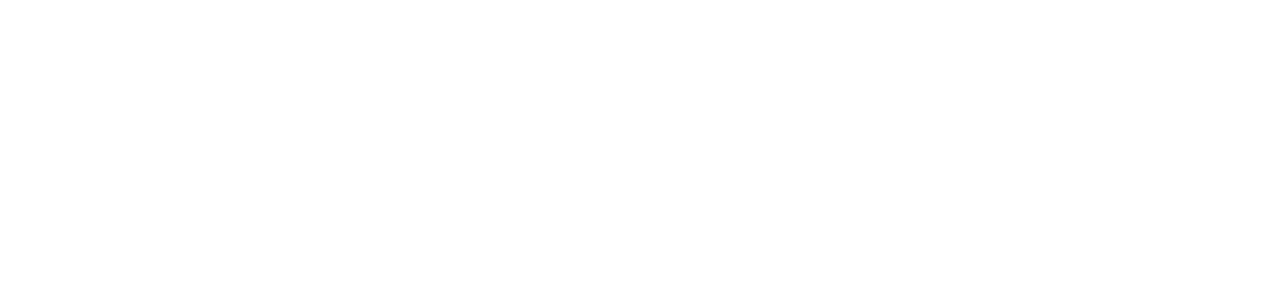
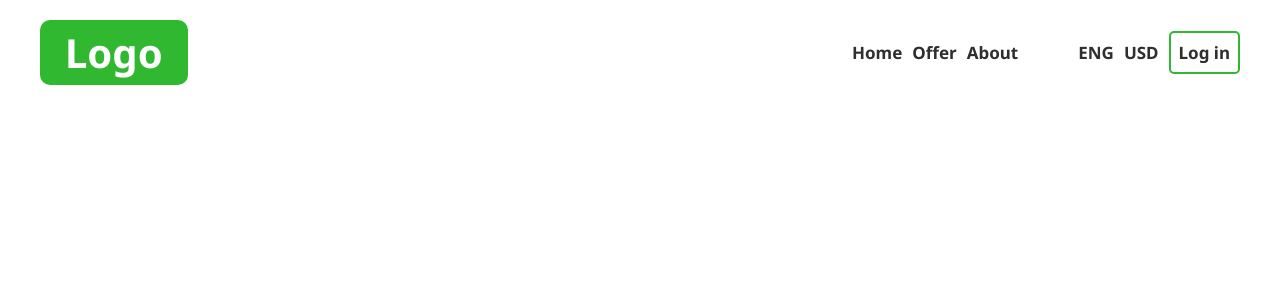
Before and after one commit to Jorjinhoo/car-rental, a React (Create React App) app: page / in a window 1280 px wide. Shown: the top 300 px of the page. Built offline with nearby package versions, Linux system fonts and the light colour scheme.

Commit message:
Header + desctop nav

```diff
--- a/src/App.tsx
+++ b/src/App.tsx
@@ -1,6 +1,7 @@
-import {BrowserRouter, Router} from "react-router-dom";
+import {BrowserRouter, Route, Router, Routes} from "react-router-dom";
 
-import Header from './header/Header';
+import Header from "./components/header/Header";
+import Home from "./components/pages/home/Home";
 
 
 
@@ -8,7 +9,13 @@
 const App = () => {
   return (
    <BrowserRouter>
+
      <Header />
+
+     <Routes>
+      <Route path="/" element={<Home />} />
+     </Routes>
+
    </BrowserRouter>
   );
 }
--- /dev/null
+++ b/src/components/header/DesctopNav.tsx
@@ -0,0 +1,24 @@
+import React, {FC} from "react";
+import { Link } from "react-router-dom";
+
+import styles from "../../styles/desctopNav.module.scss"
+
+
+const DesctopNav: FC = () => {
+  return(
+    <div className={styles.container}>
+      <div className={styles.items}>
+        <Link to="/" className={styles.item}>Home</Link>
+        <Link to="/Offer" className={styles.item}>Offer</Link>
+        <Link to="/About" className={styles.item}>About</Link>
+      </div>
+      <div className={styles.items}>
+        <div className={styles.item}>ENG</div>
+        <div className={styles.item}>USD</div>
+        <Link to="/Login" className={`${styles.item} ${styles.login}`}>Log in</Link>
+      </div>
+    </div>
+  )
+}
+
+export default DesctopNav;
--- /dev/null
+++ b/src/components/header/Header.tsx
@@ -0,0 +1,31 @@
+import React, { FC, useState, useEffect } from "react";
+import { Link } from "react-router-dom";
+
+import DesctopNav from "./DesctopNav";
+import MobileNav from "./MobileNav";
+
+import styles from "../../styles/header.module.scss";
+
+const Header: FC = () => {
+  const [windowWidth, setWindowWidth] = useState<number>(window.innerWidth);
+
+  useEffect(() => {
+    const handleResize = () => setWindowWidth(window.innerWidth);
+    window.addEventListener("resize", handleResize);
+    return () => window.removeEventListener("resize", handleResize);
+  }, []);
+
+  return (
+    <div className={styles.header}>
+      <div className={styles.container}>
+
+        <Link to="/" className={styles.logo}>Logo</Link>
+        {windowWidth <= 700 ? <MobileNav /> : <DesctopNav />}
+
+      </div>
+    </div>
+  );
+};
+
+
+export default Header;
--- a/src/header/Desctop-nav.tsx
+++ b/src/components/pages/home/Home.tsx
@@ -1,7 +1,6 @@
 import React from "react";
 
-
-const DesctopNav = () => {
+const Home = () => {
   return(
     <div>
 
@@ -9,4 +8,4 @@
   )
 }
 
-export default DesctopNav;
+export default Home;
--- a/src/header/Header.tsx
+++ /dev/null
@@ -1,13 +0,0 @@
-import React from "react";
-
-import styles from "../styles/header.module.scss";
-
-const Header = () => {
-  return(
-    <div className={styles.container}>
-
-    </div>
-  )
-}
-
-export default Header;
--- /dev/null
+++ b/src/styles/desctopNav.module.scss
@@ -0,0 +1,42 @@
+@import "./utils/mixins";
+
+
+
+.container {
+  display: flex;
+  align-items: center;
+
+  .items {
+    display: flex;
+    align-items: center;
+
+    &:first-child {
+      margin-right: 50px;
+    }
+
+    .item {
+      margin-right: 10px;
+      @include font(17px, 500, rgb(48, 47, 46));
+      cursor: pointer;
+      transition: .3s;
+
+      &.login {
+        margin-right: 0;
+        padding: 8px;
+        border: 2px solid rgb(48, 184, 48);
+        border-radius: 5px;
+        transition: .3s;
+
+        &:hover {
+          text-decoration: none;
+          background-color: rgb(48, 184, 48);
+          color: #fff;
+        }
+      }
+
+      &:hover {
+        text-decoration: underline;
+      }
+    }
+  }
+}
--- a/src/styles/header.module.scss
+++ b/src/styles/header.module.scss
@@ -0,0 +1,23 @@
+@import "./utils/mixins";
+
+.header {
+  position: sticky;
+  width: 100%;
+  padding: 20px 0;
+  background-color: #fff;
+
+  .container {
+    display: flex;
+    justify-content: space-between;
+    margin: 0 auto;
+    padding: 0 15px;
+    max-width: 1200px;
+
+    .logo {
+      @include font(40px, 900, #fff);
+      padding: 5px 25px;
+      border-radius: 10px;
+      background-color: rgb(48, 184, 48);
+    }
+  }
+}
--- a/src/styles/index.css
+++ b/src/styles/index.css
@@ -1,4 +1,5 @@
 * {
   margin: 0;
   padding: 0;
+  text-decoration: none;
 }
--- /dev/null
+++ b/src/styles/utils/mixins.scss
@@ -0,0 +1,11 @@
+@import url('https://fonts.googleapis.com/css2?family=Noto+Sans:wght@700&display=swap'); /* 'Noto Sans', sans-serif; */
+
+$noto-sans-font: 'Noto Sans', sans-serif;
+
+
+@mixin font($fontSize, $fontWeight, $color, $fontFamily: $noto-sans-font) {
+  font-size: $fontSize;
+  font-weight: $fontWeight;
+  color: $color;
+  font-family: $fontFamily;
+}
```
Also changed, not shown: src/components/header/MobileNav.tsx (renamed from src/header/Mobile-nav.tsx).
